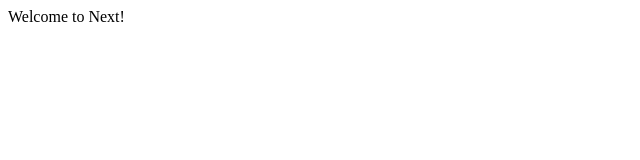
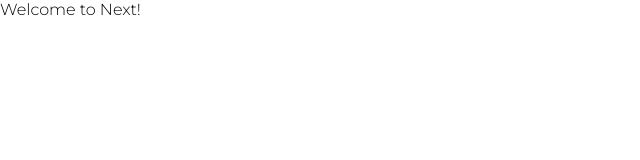
Before and after one commit to fitigai/marketplace, a Next.js app: page / in a window 1280 px wide. Shown: the top 160 px of the page, without its empty margins (0-640 px from the left). Built offline with nearby package versions, Linux system fonts and the light colour scheme.

Commit message:
Add global styles

```diff
--- /dev/null
+++ b/pages/_app.jsx
@@ -0,0 +1,5 @@
+import '../styles/index.css'
+
+const App = ({ Component, pageProps }) => <Component {...pageProps} />
+
+export default App
--- /dev/null
+++ b/styles/index.css
@@ -0,0 +1,20 @@
+@import url("https://fonts.googleapis.com/css2?family=Montserrat:wght@300;600&display=swap");
+
+* {
+  margin: 0;
+  padding: 0;
+  box-sizing: border-box;
+  font-family: "Montserrat", sans-serif;
+}
+
+html,
+body {
+  height: 100vh;
+  min-height: 100vh;
+  height: -webkit-fill-available;
+  min-height: -webkit-fill-available;
+}
+
+body > div#__next {
+  height: 100%;
+}
```
